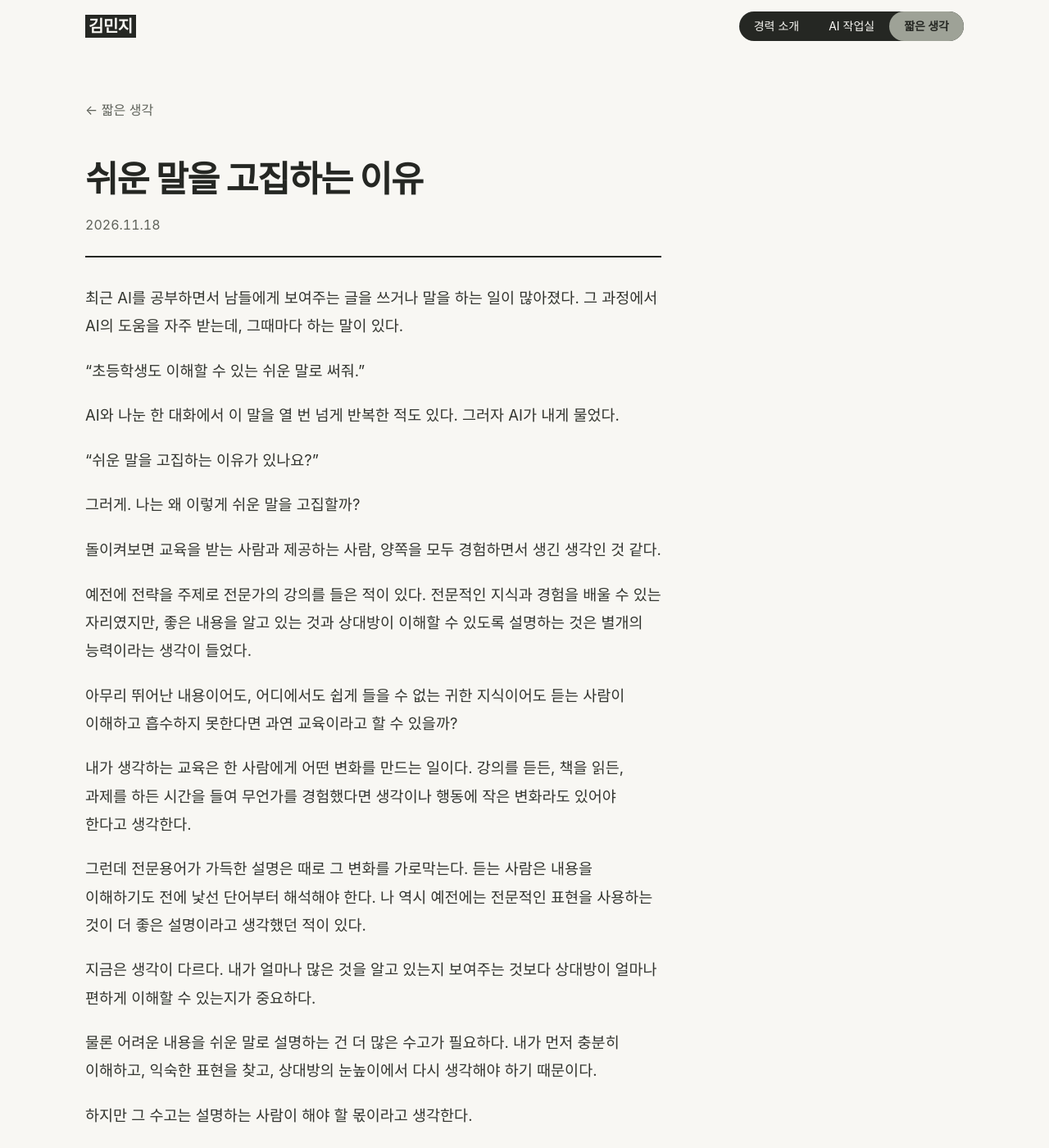
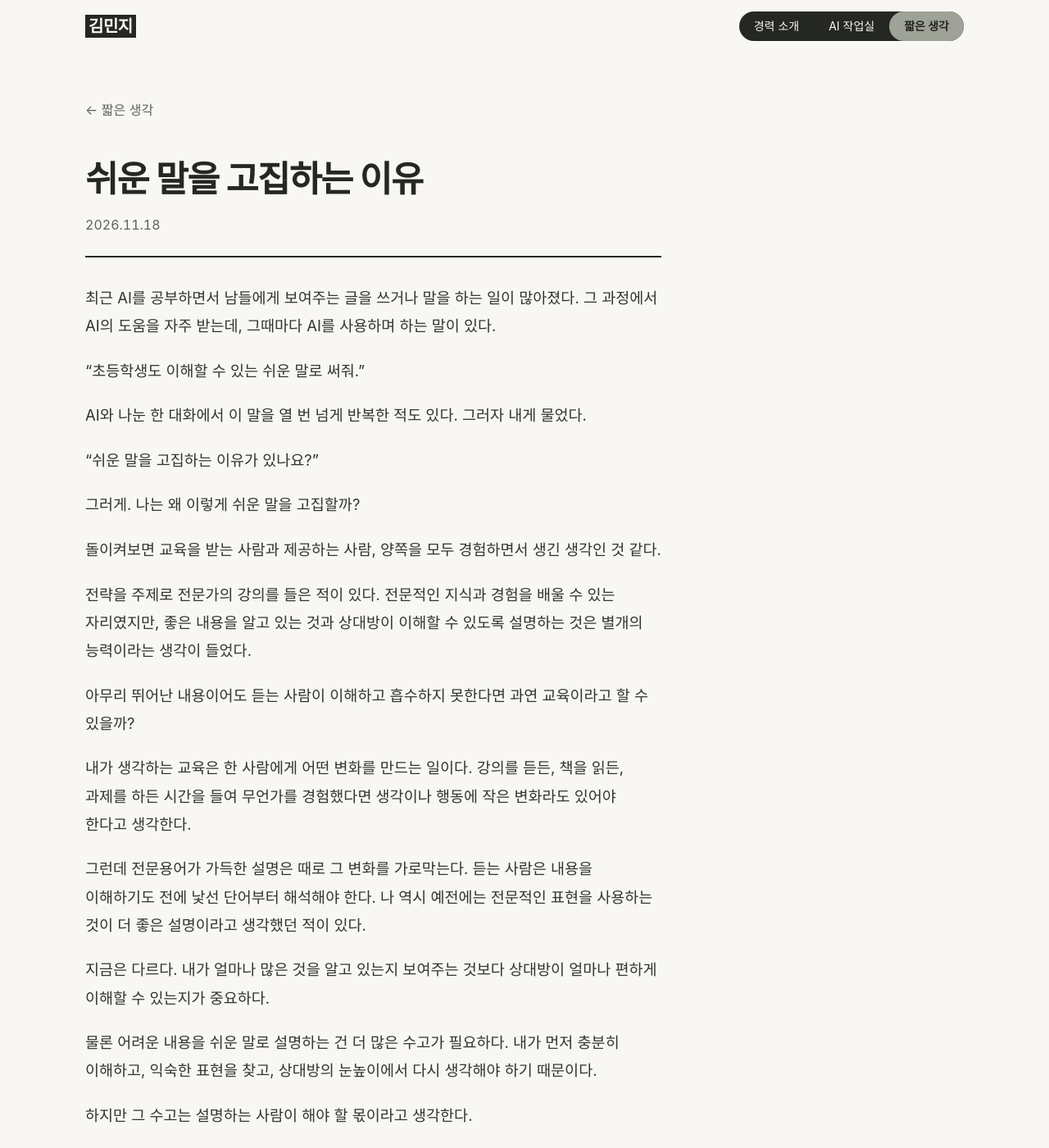
Before and after one commit to k-im-rose/k-im-rose.github.io, a Jekyll site: the page built from _thoughts/plain-words.md, in a window 1280 px wide and 1400 px high. Shown: the whole window at 82% size. Built offline with Jekyll 4.4.1, drawn with Linux system fonts in a browser that asks for light colours; some web fonts are replaced; some of the changed text lies outside the part shown.

Commit message:
쉬운 말 글: 문장 다듬고 마무리 문단 수정
Co-Authored-By: Claude Haiku 5.5 <noreply@anthropic.com>

```diff
--- a/_thoughts/plain-words.md
+++ b/_thoughts/plain-words.md
@@ -5,11 +5,11 @@ date: 2026-11-18 09:00:00 +0900
 summary: 쉬운 말을 고집하게 된 이유와 교육에 대한 생각
 ---
 
-최근 AI를 공부하면서 남들에게 보여주는 글을 쓰거나 말을 하는 일이 많아졌다. 그 과정에서 AI의 도움을 자주 받는데, 그때마다 하는 말이 있다.
+최근 AI를 공부하면서 남들에게 보여주는 글을 쓰거나 말을 하는 일이 많아졌다. 그 과정에서 AI의 도움을 자주 받는데, 그때마다 AI를 사용하며 하는 말이 있다.
 
 “초등학생도 이해할 수 있는 쉬운 말로 써줘.”
 
-AI와 나눈 한 대화에서 이 말을 열 번 넘게 반복한 적도 있다. 그러자 AI가 내게 물었다.
+AI와 나눈 한 대화에서 이 말을 열 번 넘게 반복한 적도 있다. 그러자 내게 물었다.
 
 “쉬운 말을 고집하는 이유가 있나요?”
 
@@ -17,15 +17,15 @@ AI와 나눈 한 대화에서 이 말을 열 번 넘게 반복한 적도 있다.
 
 돌이켜보면 교육을 받는 사람과 제공하는 사람, 양쪽을 모두 경험하면서 생긴 생각인 것 같다.
 
-예전에 전략을 주제로 전문가의 강의를 들은 적이 있다. 전문적인 지식과 경험을 배울 수 있는 자리였지만, 좋은 내용을 알고 있는 것과 상대방이 이해할 수 있도록 설명하는 것은 별개의 능력이라는 생각이 들었다.
+전략을 주제로 전문가의 강의를 들은 적이 있다. 전문적인 지식과 경험을 배울 수 있는 자리였지만, 좋은 내용을 알고 있는 것과 상대방이 이해할 수 있도록 설명하는 것은 별개의 능력이라는 생각이 들었다.
 
-아무리 뛰어난 내용이어도, 어디에서도 쉽게 들을 수 없는 귀한 지식이어도 듣는 사람이 이해하고 흡수하지 못한다면 과연 교육이라고 할 수 있을까?
+아무리 뛰어난 내용이어도 듣는 사람이 이해하고 흡수하지 못한다면 과연 교육이라고 할 수 있을까?
 
 내가 생각하는 교육은 한 사람에게 어떤 변화를 만드는 일이다. 강의를 듣든, 책을 읽든, 과제를 하든 시간을 들여 무언가를 경험했다면 생각이나 행동에 작은 변화라도 있어야 한다고 생각한다.
 
 그런데 전문용어가 가득한 설명은 때로 그 변화를 가로막는다. 듣는 사람은 내용을 이해하기도 전에 낯선 단어부터 해석해야 한다. 나 역시 예전에는 전문적인 표현을 사용하는 것이 더 좋은 설명이라고 생각했던 적이 있다.
 
-지금은 생각이 다르다. 내가 얼마나 많은 것을 알고 있는지 보여주는 것보다 상대방이 얼마나 편하게 이해할 수 있는지가 중요하다.
+지금은 다르다. 내가 얼마나 많은 것을 알고 있는지 보여주는 것보다 상대방이 얼마나 편하게 이해할 수 있는지가 중요하다.
 
 물론 어려운 내용을 쉬운 말로 설명하는 건 더 많은 수고가 필요하다. 내가 먼저 충분히 이해하고, 익숙한 표현을 찾고, 상대방의 눈높이에서 다시 생각해야 하기 때문이다.
 
@@ -33,4 +33,4 @@ AI와 나눈 한 대화에서 이 말을 열 번 넘게 반복한 적도 있다.
 
 안 그래도 어려운 거 배우는데 말이라도 쉬워야지.
 
-지금 AI를 공부하면서도 마찬가지다. 발표를 준비하거나 기획서를 쓸 때 내가 가장 먼저 신경 쓰는 것은 언제나 쉬운 말로 표현하는 일이다.
+지금도 마찬가지다. 발표를 준비하거나 기획서를 쓸 때 가장 먼저 고민하는 것은 ‘어떻게 하면 쉽게 설명할 수 있을까?’이다. 앞으로도 이 고민을 계속하며, 상대방이 이해하기 쉬운 말로 소통하고 싶다.
```
